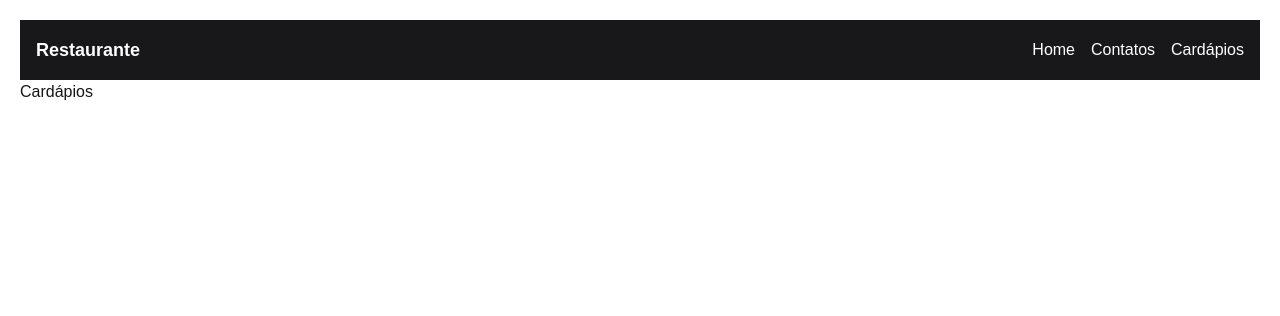
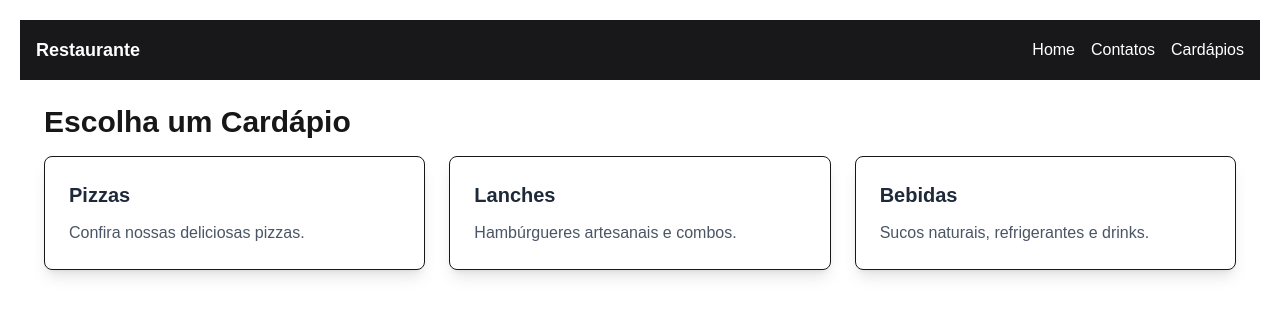
Before and after one commit to Brunomdd/app-pedidos-restaurante, a Next.js app: page /cardapios in a window 1280 px wide. Shown: the top 316 px of the page. Built offline with nearby package versions, Linux system fonts and the light colour scheme.

Commit message:
Adiciona estrutura do cardápio com as categorias de Pizzas, Lanches e Bebidas

```diff
--- a/src/app/cardapios/page.tsx
+++ b/src/app/cardapios/page.tsx
@@ -1,7 +1,25 @@
-export default function Cardapios(){
-    return (
-        <div>
-            <h1>Cardápios</h1>
-        </div>
-    )
+import Link from "next/link";
+
+const cardapios = [
+  { nome: "Pizzas", descricao: "Confira nossas deliciosas pizzas.", link: "/cardapio/pizzas" },
+  { nome: "Lanches", descricao: "Hambúrgueres artesanais e combos.", link: "/cardapio/lanches" },
+  { nome: "Bebidas", descricao: "Sucos naturais, refrigerantes e drinks.", link: "/cardapio/bebidas" },
+];
+
+export default function Cardapios() {
+  return (
+    <div className="p-6">
+      <h1 className="text-3xl font-bold mb-4">Escolha um Cardápio</h1>
+      <div className="grid grid-cols-1 sm:grid-cols-2 md:grid-cols-3 gap-6">
+        {cardapios.map((item, index) => (
+          <Link key={index} href={item.link}>
+            <div className="border p-6 rounded-lg shadow-lg hover:shadow-xl transition duration-300 bg-white hover:bg-gray-50">
+              <h2 className="text-xl font-semibold text-gray-800 mb-3">{item.nome}</h2>
+              <p className="text-gray-600">{item.descricao}</p>
+            </div>
+          </Link>
+        ))}
+      </div>
+    </div>
+  );
 }
```
